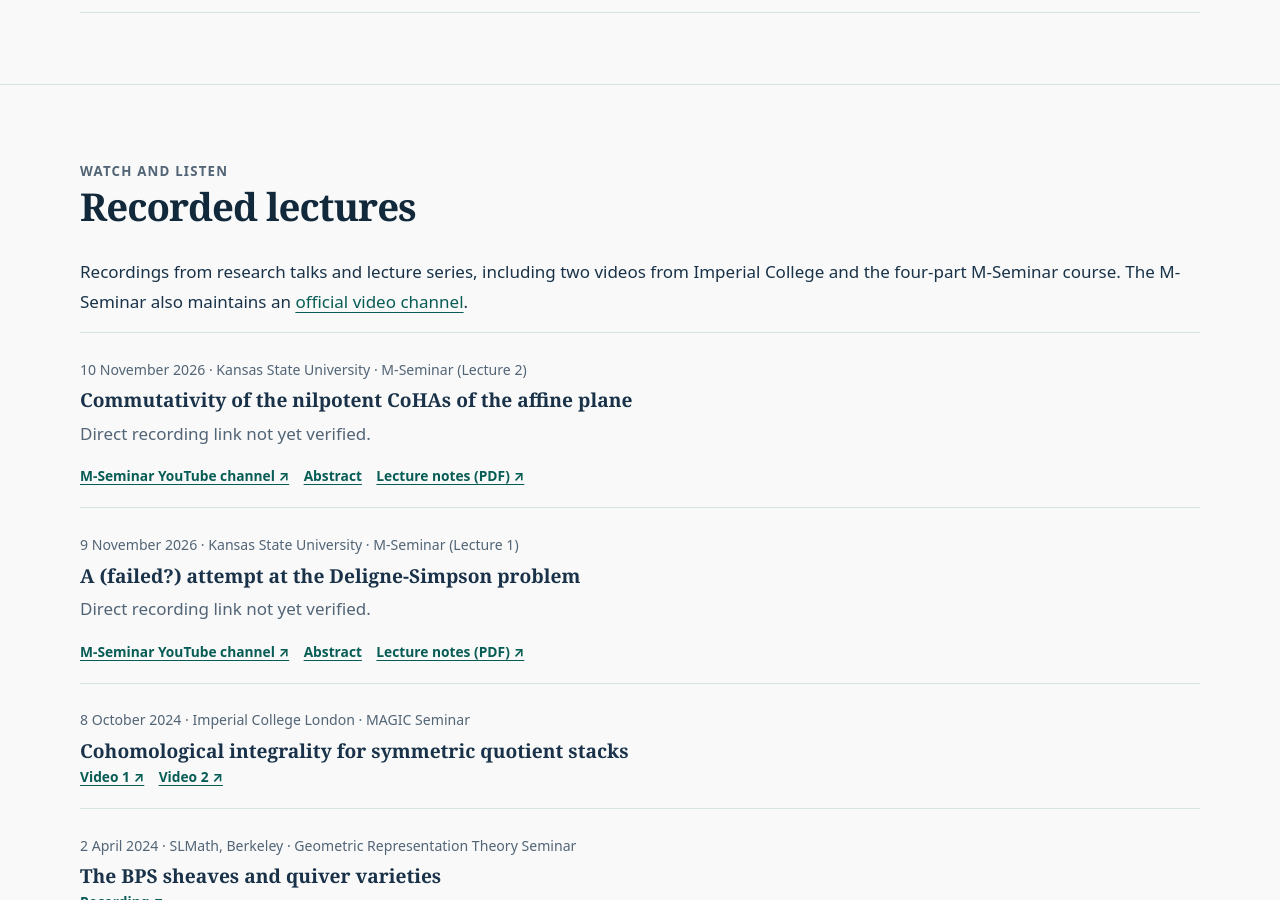
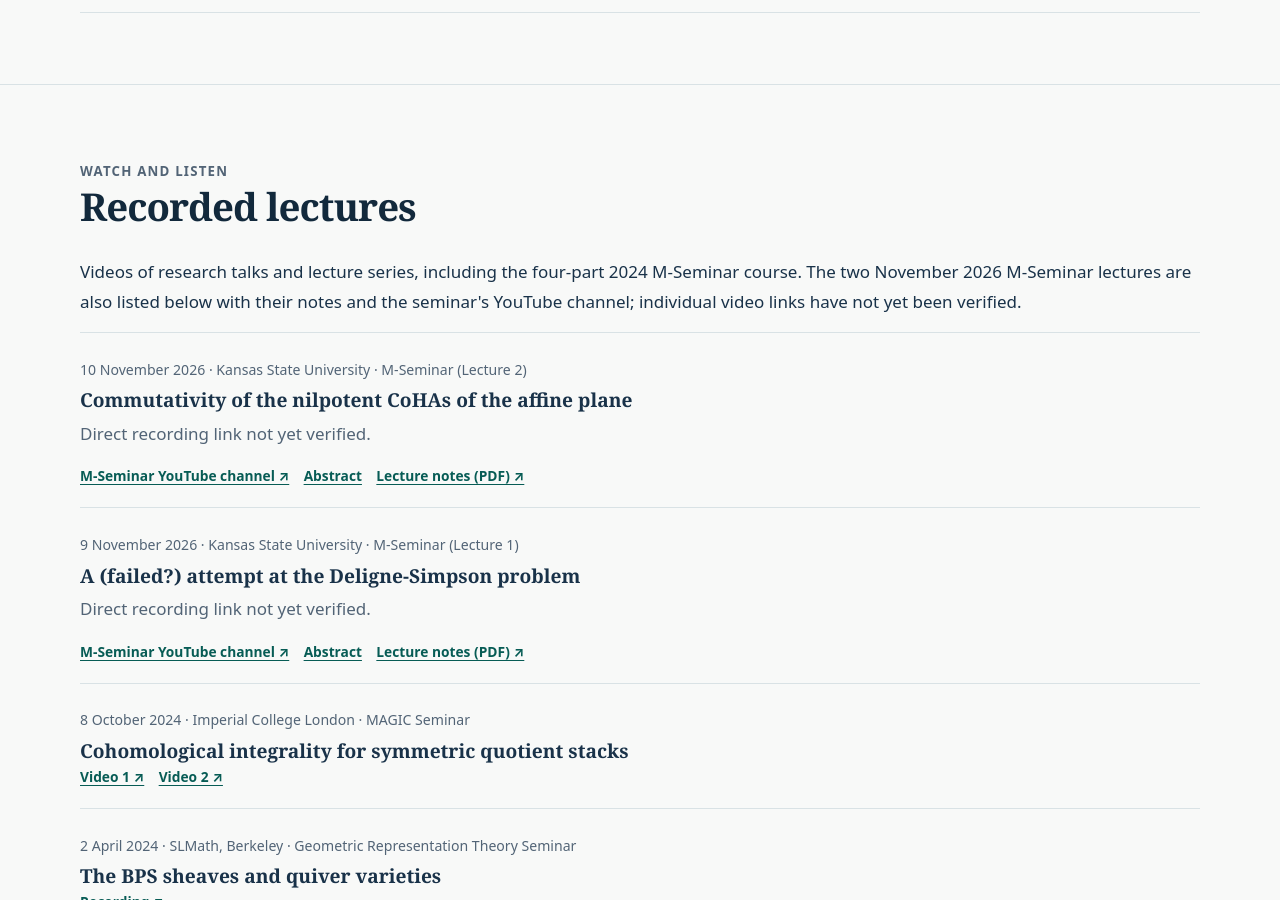
Before and after one commit to hennlu/hennlu.github.io, a Jekyll site: the page built from talks.html, in a window 1280 px wide and 900 px high, scrolled down 2446 px. Built offline with Jekyll 4.4.1, drawn with Linux system fonts in a browser that asks for light colours.

Commit message:
Clarify M-Seminar November 2026 recording status

```diff
--- a/talks.html
+++ b/talks.html
@@ -26,6 +26,6 @@ alternate: /talks-fr.html
 <div class="feature"><span class="feature-num">2023</span><div><h3>Workshop on the Isle of Skye</h3><p>Vertex algebras and Hall algebras in enumerative geometry. <a href="/Skye2023.html">Workshop archive</a>.</p></div></div>
 </div></div></section>
 <section class="section"><div class="container"><div class="section-head"><div><p class="eyebrow">Watch and listen</p><h2>Recorded lectures</h2></div></div>
-<p>Recordings from research talks and lecture series, including two videos from Imperial College and the four-part M-Seminar course. The M-Seminar also maintains an <a href="https://www.youtube.com/channel/UCTiMr5vapeGsVFgW2Pio7NA">official video channel</a>.</p>
+<p>Videos of research talks and lecture series, including the four-part 2024 M-Seminar course. The two November 2026 M-Seminar lectures are also listed below with their notes and the seminar's YouTube channel; individual video links have not yet been verified.</p>
 {% include recordings.html %}
 </div></section>
```
